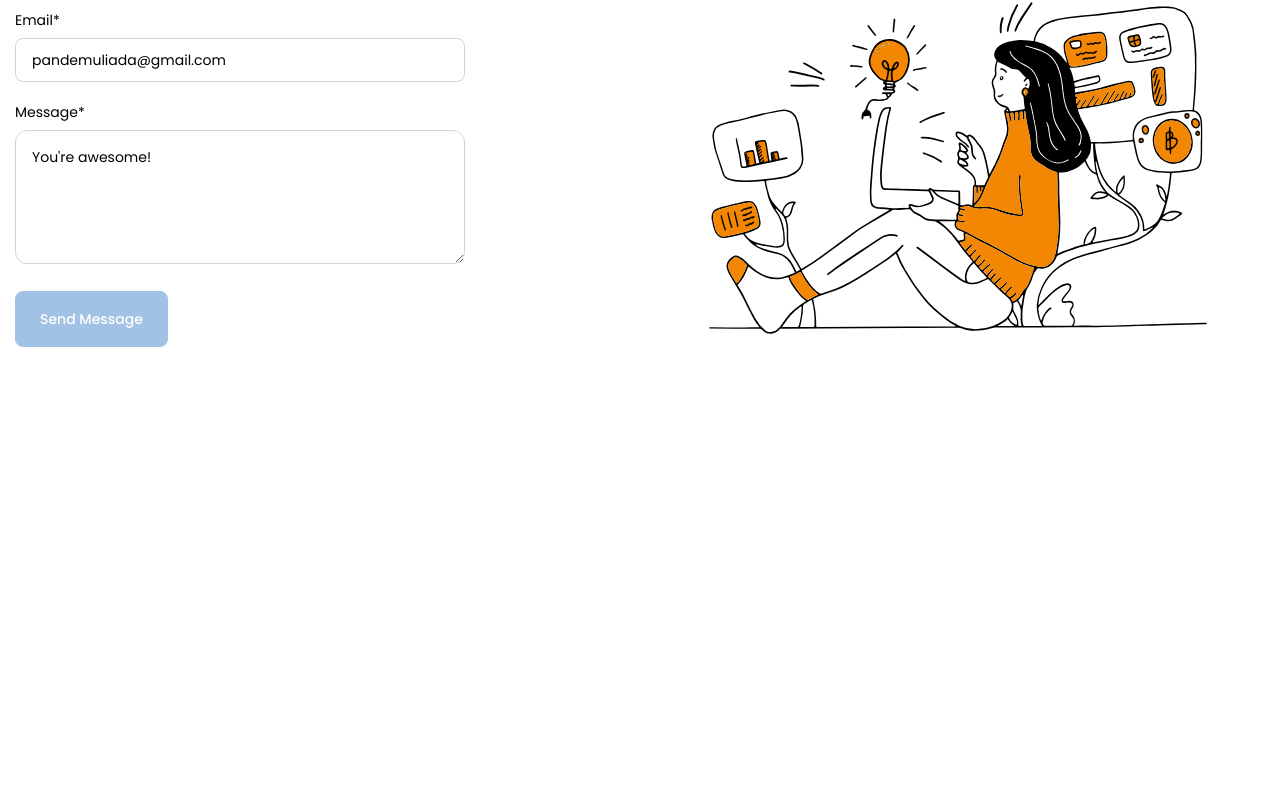
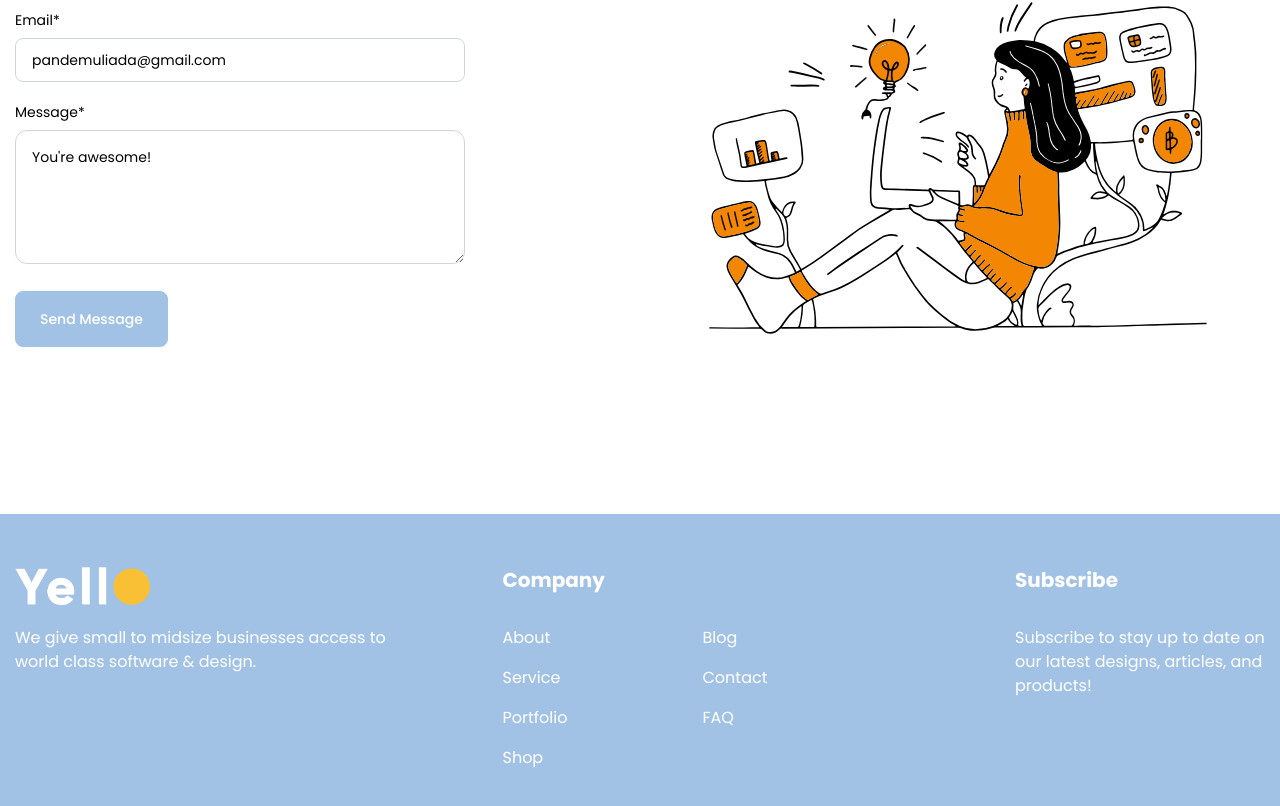
Before and after one commit to pandemuliada/nextjs-starter, a Next.js app: page /landing in a window 1280 px wide. Shown: the part 1682-2488 px from the top of the page. Before the commit the page ends 2196 px from the top, so only its background shows below. Built offline with nearby package versions, Linux system fonts and the light colour scheme.

Commit message:
create footer component for landing layout

```diff
--- a/layouts/Landing.js
+++ b/layouts/Landing.js
@@ -105,7 +105,65 @@ const LandingLayout = (props) => {
 
       {children}
 
-      <footer></footer>
+      <footer className="bg-primary py-8">
+        <div className="container mx-auto flex flex-col md:flex-row justify-between">
+          <div className="flex-none md:max-w-[30%] w-full">
+            <Link href="/">
+              <div className="relative block w-[135px] h-[80px]">
+                <Image
+                  alt=""
+                  src="/logo.webp"
+                  fill
+                  className="object-contain"
+                />
+              </div>
+            </Link>
+
+            <p className="text-white">
+              We give small to midsize businesses access to world class software
+              & design.
+            </p>
+          </div>
+          <div className="flex-none w-full md:max-w-[40%] pt-5">
+            <div className="md:w-[80%] mx-auto">
+              <p className="font-bold text-xl text-white">Company</p>
+
+              <div className="grid grid-cols-2 mt-8 text-white">
+                <Link href="/landing/about" className="mb-4">
+                  About
+                </Link>
+                <Link href="/landing/blog" className="mb-4">
+                  Blog
+                </Link>
+                <Link href="/landing/service" className="mb-4">
+                  Service
+                </Link>
+                <Link href="/landing/contact" className="mb-4">
+                  Contact
+                </Link>
+                <Link href="/landing/portfolio" className="mb-4">
+                  Portfolio
+                </Link>
+                <Link href="/landing/faq" className="mb-4">
+                  FAQ
+                </Link>
+                <Link href="/landing/shop" className="mb-4">
+                  Shop
+                </Link>
+              </div>
+            </div>
+          </div>
+          <div className="flex-none md:max-w-[20%] pt-5">
+            <p className="font-bold text-xl text-white">Subscribe</p>
+            <div className="mt-8">
+              <p className="text-white">
+                Subscribe to stay up to date on our latest designs, articles,
+                and products!
+              </p>
+            </div>
+          </div>
+        </div>
+      </footer>
     </>
   );
 };
--- a/pages/landing/index.js
+++ b/pages/landing/index.js
@@ -22,6 +22,7 @@ const Homepage = () => {
           <div>
             <div className="relative w-full h-[450px] md:h-[600px]">
               <Image
+                alt=""
                 fill
                 src="/images/teamwork.svg"
                 className="w-full h-full object-contain"
```
